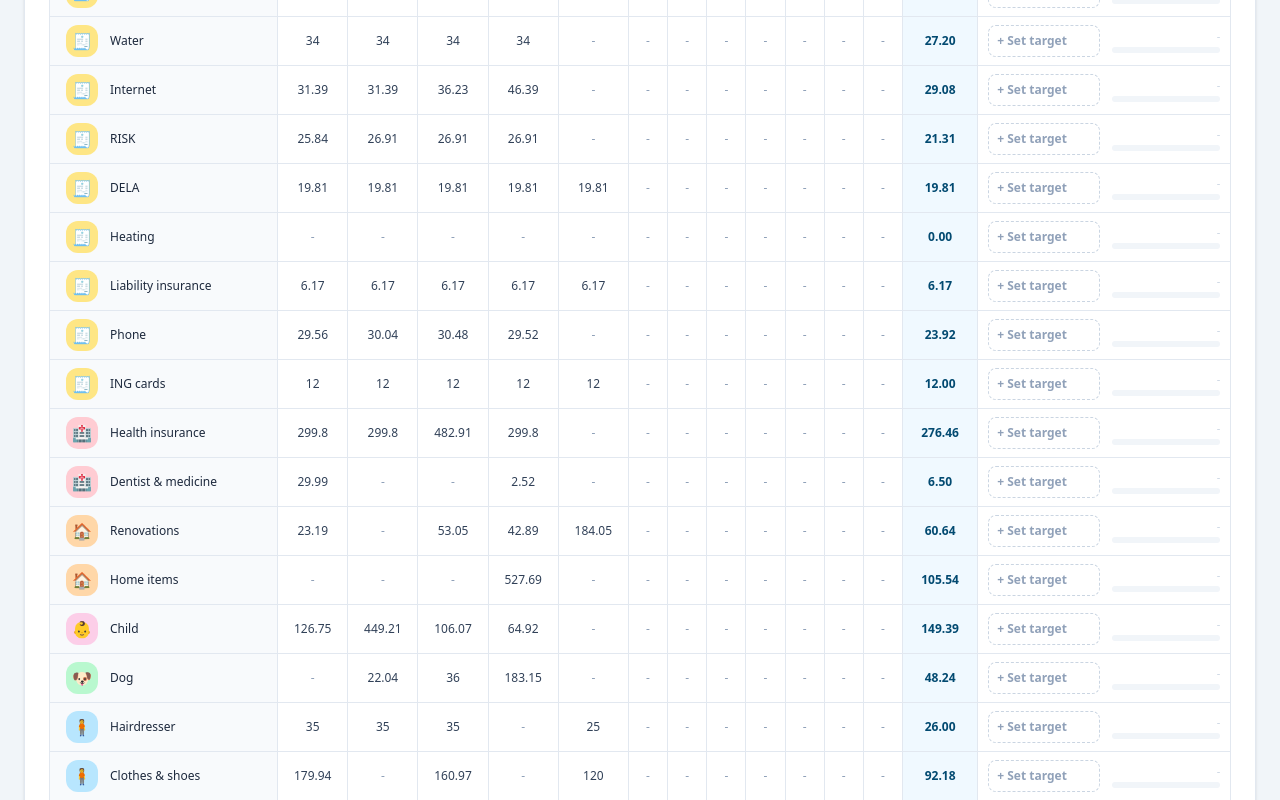
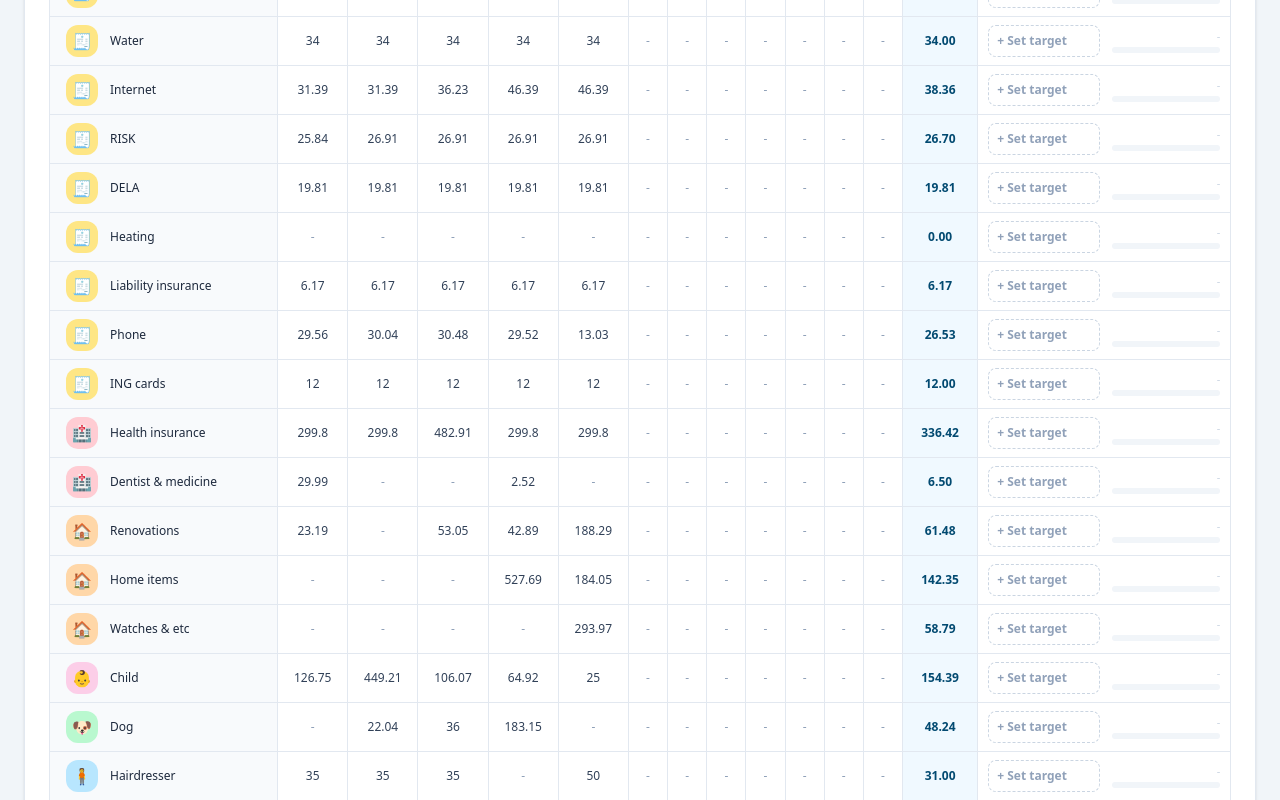
Before and after one commit to oleksaGrzegorz/budget-app, a React (Vite) app: page / in a window 1280 px wide. Shown: the part 1840-2640 px from the top of the page. Built offline with nearby package versions, Linux system fonts and the light colour scheme; no server answers.

Commit message:
refactor: update budget summary labels, categories, and initial entries for improved accuracy and completeness

```diff
--- a/src/data/budgetSummaryLabels.ts
+++ b/src/data/budgetSummaryLabels.ts
@@ -4,4 +4,5 @@ export const budgetSummaryLabels = [
   "Salary - Marta",
   "Other income",
   "Refunds",
+  "Rent",
 ];
--- a/src/data/categories.ts
+++ b/src/data/categories.ts
@@ -49,7 +49,7 @@ export const categoryGroups = [
     name: "Home",
     emoji: "🏠",
     iconClassName: "bg-orange-200 ring-orange-300",
-    categories: ["Renovations", "Home items"],
+    categories: ["Renovations", "Home items", "Watches & etc"],
   },
   {
     name: "Child",
--- a/src/data/initialEntries.ts
+++ b/src/data/initialEntries.ts
@@ -13,19 +13,47 @@ export const initialEntries: Entry[] = [
   { formType: "expense", category: "Groceries", month: "02", amount: 695.09 },
   { formType: "expense", category: "Groceries", month: "03", amount: 722.45 },
   { formType: "expense", category: "Groceries", month: "04", amount: 549.4 },
-  { formType: "expense", category: "Groceries", month: "05", amount: 319.39 },
+  { formType: "expense", category: "Groceries", month: "05", amount: 832.7 },
 
   { formType: "expense", category: "Eating out", month: "01", amount: 201.36 },
   { formType: "expense", category: "Eating out", month: "02", amount: 38.29 },
   { formType: "expense", category: "Eating out", month: "03", amount: 28.11 },
   { formType: "expense", category: "Eating out", month: "04", amount: 62.55 },
-  { formType: "expense", category: "Eating out", month: "05", amount: 49.5 },
+  { formType: "expense", category: "Eating out", month: "05", amount: 109.5 },
+
+  { formType: "expense", category: "Child", month: "01", amount: 126.75 },
+  { formType: "expense", category: "Child", month: "02", amount: 449.21 },
+  { formType: "expense", category: "Child", month: "03", amount: 106.07 },
+  { formType: "expense", category: "Child", month: "04", amount: 64.92 },
+  { formType: "expense", category: "Child", month: "05", amount: 25 },
+
+  { formType: "expense", category: "Dog", month: "02", amount: 22.04 },
+  { formType: "expense", category: "Dog", month: "03", amount: 36 },
+  { formType: "expense", category: "Dog", month: "04", amount: 183.15 },
+
+  { formType: "expense", category: "Health insurance", month: "01", amount: 299.8 },
+  { formType: "expense", category: "Health insurance", month: "02", amount: 299.8 },
+  { formType: "expense", category: "Health insurance", month: "03", amount: 482.91 },
+  { formType: "expense", category: "Health insurance", month: "04", amount: 299.8 },
+  { formType: "expense", category: "Health insurance", month: "05", amount: 299.8 },
+
+  { formType: "expense", category: "Dentist & medicine", month: "01", amount: 29.99 },
+  { formType: "expense", category: "Dentist & medicine", month: "04", amount: 2.52 },
+
+  { formType: "expense", category: "Hairdresser", month: "01", amount: 35 },
+  { formType: "expense", category: "Hairdresser", month: "02", amount: 35 },
+  { formType: "expense", category: "Hairdresser", month: "03", amount: 35 },
+  { formType: "expense", category: "Hairdresser", month: "05", amount: 50 },
+
+  { formType: "expense", category: "Clothes & shoes", month: "01", amount: 179.94 },
+  { formType: "expense", category: "Clothes & shoes", month: "03", amount: 160.97 },
+  { formType: "expense", category: "Clothes & shoes", month: "05", amount: 120 },
 
   { formType: "expense", category: "Fuel - Dacia", month: "01", amount: 194.15 },
   { formType: "expense", category: "Fuel - Dacia", month: "02", amount: 228.88 },
   { formType: "expense", category: "Fuel - Dacia", month: "03", amount: 291.33 },
   { formType: "expense", category: "Fuel - Dacia", month: "04", amount: 128.39 },
-  { formType: "expense", category: "Fuel - Dacia", month: "05", amount: 86.68 },
+  { formType: "expense", category: "Fuel - Dacia", month: "05", amount: 220.82 },
 
   { formType: "expense", category: "Fuel - Renault", month: "01", amount: 50.31 },
   { formType: "expense", category: "Fuel - Renault", month: "02", amount: 140.18 },
@@ -33,6 +61,7 @@ export const initialEntries: Entry[] = [
   { formType: "expense", category: "Car tax", month: "02", amount: 34 },
   { formType: "expense", category: "Car tax", month: "03", amount: 234 },
   { formType: "expense", category: "Car tax", month: "04", amount: 31 },
+  { formType: "expense", category: "Car tax", month: "05", amount: 31 },
 
   { formType: "expense", category: "Car insurance", month: "02", amount: 40.48 },
   { formType: "expense", category: "Car insurance", month: "03", amount: 40.48 },
@@ -52,16 +81,19 @@ export const initialEntries: Entry[] = [
   { formType: "expense", category: "Water", month: "02", amount: 34 },
   { formType: "expense", category: "Water", month: "03", amount: 34 },
   { formType: "expense", category: "Water", month: "04", amount: 34 },
+  { formType: "expense", category: "Water", month: "05", amount: 34 },
 
   { formType: "expense", category: "Internet", month: "01", amount: 31.39 },
   { formType: "expense", category: "Internet", month: "02", amount: 31.39 },
   { formType: "expense", category: "Internet", month: "03", amount: 36.23 },
   { formType: "expense", category: "Internet", month: "04", amount: 46.39 },
+  { formType: "expense", category: "Internet", month: "05", amount: 46.39 },
 
   { formType: "expense", category: "RISK", month: "01", amount: 25.84 },
   { formType: "expense", category: "RISK", month: "02", amount: 26.91 },
   { formType: "expense", category: "RISK", month: "03", amount: 26.91 },
   { formType: "expense", category: "RISK", month: "04", amount: 26.91 },
+  { formType: "expense", category: "RISK", month: "05", amount: 26.91 },
 
   { formType: "expense", category: "DELA", month: "01", amount: 19.81 },
   { formType: "expense", category: "DELA", month: "02", amount: 19.81 },
@@ -79,6 +111,7 @@ export const initialEntries: Entry[] = [
   { formType: "expense", category: "Phone", month: "02", amount: 30.04 },
   { formType: "expense", category: "Phone", month: "03", amount: 30.48 },
   { formType: "expense", category: "Phone", month: "04", amount: 29.52 },
+  { formType: "expense", category: "Phone", month: "05", amount: 13.03 },
 
   { formType: "expense", category: "ING cards", month: "01", amount: 12 },
   { formType: "expense", category: "ING cards", month: "02", amount: 12 },
@@ -86,42 +119,18 @@ export const initialEntries: Entry[] = [
   { formType: "expense", category: "ING cards", month: "04", amount: 12 },
   { formType: "expense", category: "ING cards", month: "05", amount: 12 },
 
-  { formType: "expense", category: "Health insurance", month: "01", amount: 299.8 },
-  { formType: "expense", category: "Health insurance", month: "02", amount: 299.8 },
-  { formType: "expense", category: "Health insurance", month: "03", amount: 482.91 },
-  { formType: "expense", category: "Health insurance", month: "04", amount: 299.8 },
-
-  { formType: "expense", category: "Dentist & medicine", month: "01", amount: 29.99 },
-  { formType: "expense", category: "Dentist & medicine", month: "04", amount: 2.52 },
+  { formType: "expense", category: "Gym", month: "02", amount: 55.91 },
+  { formType: "expense", category: "Gym", month: "03", amount: 220 },
 
   { formType: "expense", category: "Renovations", month: "01", amount: 23.19 },
   { formType: "expense", category: "Renovations", month: "03", amount: 53.05 },
   { formType: "expense", category: "Renovations", month: "04", amount: 42.89 },
-  { formType: "expense", category: "Renovations", month: "05", amount: 184.05 },
+  { formType: "expense", category: "Renovations", month: "05", amount: 188.29 },
 
   { formType: "expense", category: "Home items", month: "04", amount: 527.69 },
+  { formType: "expense", category: "Home items", month: "05", amount: 184.05 },
 
-  { formType: "expense", category: "Child", month: "01", amount: 126.75 },
-  { formType: "expense", category: "Child", month: "02", amount: 449.21 },
-  { formType: "expense", category: "Child", month: "03", amount: 106.07 },
-  { formType: "expense", category: "Child", month: "04", amount: 64.92 },
-
-  { formType: "expense", category: "Dog", month: "02", amount: 22.04 },
-  { formType: "expense", category: "Dog", month: "03", amount: 36 },
-  { formType: "expense", category: "Dog", month: "04", amount: 183.15 },
-
-  { formType: "expense", category: "Hairdresser", month: "01", amount: 35 },
-  { formType: "expense", category: "Hairdresser", month: "02", amount: 35 },
-  { formType: "expense", category: "Hairdresser", month: "03", amount: 35 },
-  { formType: "expense", category: "Hairdresser", month: "05", amount: 25 },
-
-  { formType: "expense", category: "Clothes & shoes", month: "01", amount: 179.94 },
-  { formType: "expense", category: "Clothes & shoes", month: "03", amount: 160.97 },
-  { formType: "expense", category: "Clothes & shoes", month: "05", amount: 120 },
-
-  { formType: "expense", category: "Gym", month: "02", amount: 55.91 },
-  { formType: "expense", category: "Gym", month: "03", amount: 220 },
-  { formType: "expense", category: "Gym", month: "05", amount: 26.77 },
+  { formType: "expense", category: "Watches & etc", month: "05", amount: 293.97 },
 
   { formType: "expense", category: "Entertainment", month: "01", amount: 63.48 },
   { formType: "expense", category: "Entertainment", month: "02", amount: 13.64 },
@@ -132,6 +141,13 @@ export const initialEntries: Entry[] = [
   { formType: "expense", category: "Flights", month: "04", amount: 295.96 },
 
   { formType: "expense", category: "Theme parks & attractions", month: "01", amount: 146 },
+
+  { formType: "expense", category: "Massage", month: "01", amount: 120 },
+
+  { formType: "expense", category: "Other", month: "01", amount: 159.65 },
+  { formType: "expense", category: "Other", month: "03", amount: 131.14 },
+  { formType: "expense", category: "Other", month: "04", amount: 17.15 },
+  { formType: "expense", category: "Other", month: "05", amount: 123.13 },
 
   { formType: "income", category: "Salary - Grzesiek", month: "01", amount: 2888.91 },
   { formType: "income", category: "Salary - Grzesiek", month: "02", amount: 2651.38 },
@@ -145,12 +161,15 @@ export const initialEntries: Entry[] = [
   { formType: "income", category: "Salary - Marta", month: "02", amount: 1327.9 },
   { formType: "income", category: "Salary - Marta", month: "03", amount: 1418 },
   { formType: "income", category: "Salary - Marta", month: "04", amount: 1617.9 },
-  { formType: "income", category: "Salary - Marta", month: "05", amount: 150 },
+  { formType: "income", category: "Salary - Marta", month: "05", amount: 999.8 },
 
   { formType: "income", category: "Other income", month: "01", amount: 326 },
   { formType: "income", category: "Other income", month: "02", amount: 75 },
   { formType: "income", category: "Other income", month: "03", amount: 75 },
   { formType: "income", category: "Other income", month: "04", amount: 370.07 },
+    { formType: "income", category: "Other income", month: "05", amount: 75 },
 
   { formType: "income", category: "Refunds", month: "04", amount: 260.55 },
+
+  { formType: "income", category: "Rent", month: "05", amount: 200 },
 ];
--- /dev/null
+++ b/src/data/initialExpenseGoals.ts
@@ -0,0 +1,47 @@
+export const initialExpenseGoals: Record<string, number | null> = {
+  Mortgage: 1300.79,
+  "Property tax": 125,
+
+  Groceries: 700,
+  "Eating out": 50,
+
+  "Fuel - Dacia": 200,
+  "Fuel - Renault": 30,
+  "Car tax": 100,
+  "Car insurance": 41,
+  "Car repairs & parts": 50,
+
+  "Electricity": 180,
+  "Water": 34,
+  "Internet": 40,
+  "RISK": 26.91,
+  "DELA": 19.81,
+  "Heating": 1,
+  "Liability insurance": 6.17,
+  "Phone": 30,
+  "ING cards": 12,
+
+  "Health insurance": 300,
+  "Dentist & medicine": 10,
+
+  "Renovations": 50,
+  "Home items": 50,
+  "Watches & etc": 30,
+
+  "Child": 100,
+  "Dog": 50,
+
+  "Hairdresser": 30,
+  "Clothes & shoes": 50,
+
+  "Gym": 30,
+
+  "Entertainment": 50,
+  "Flights": 100,
+  "Theme parks & attractions": 30,
+  "Massage": 20,
+
+  "Currency exchange": 1,
+
+  "Other": 50,
+};
```
